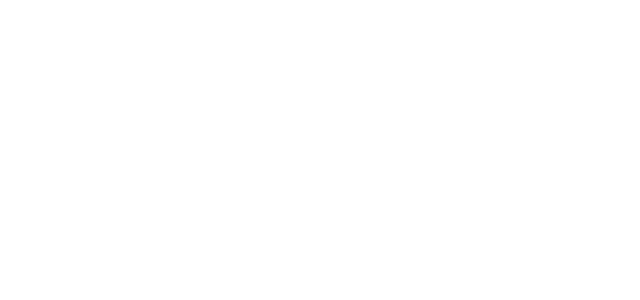
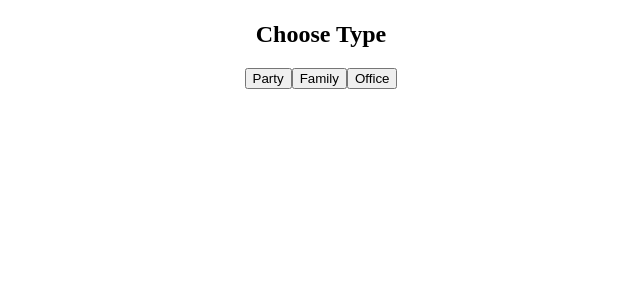
Before and after one commit to KidusThethird/react_fetching_data_from_api, a React (Create React App) app: page / in a window 1280 px wide. Shown: the top 300 px of the page, without its empty margins (319-959 px from the left). Built offline with nearby package versions, Linux system fonts and the light colour scheme.

Commit message:
fetching excercise done

```diff
--- a/src/App.js
+++ b/src/App.js
@@ -5,9 +5,25 @@ import {useState , useEffect} from "react";
 
 function App() {
 
+const[fetchedExcuse, setFetchedExcuse] = useState("");
+
+const fetchData=(type)=> {
+  Axios.get(`https://excuser-three.vercel.app/v1/excuse/${type}`).then((res)=>{
+    setFetchedExcuse(res.data[0]);
+  })
+}
+
+
+
   return (
     <div className="App">
 
+ <h1>{fetchedExcuse.excuse}</h1>
+ {fetchedExcuse == "" ? <h2>Choose Type</h2> : <h2>Catagory: {fetchedExcuse.category}</h2>}
+
+ <button onClick={()=>fetchData("party")}>Party</button>
+ <button onClick={()=>fetchData("family")}>Family</button>
+ <button onClick={()=>fetchData("office")}>Office</button>
     </div>
   );
 }
```
